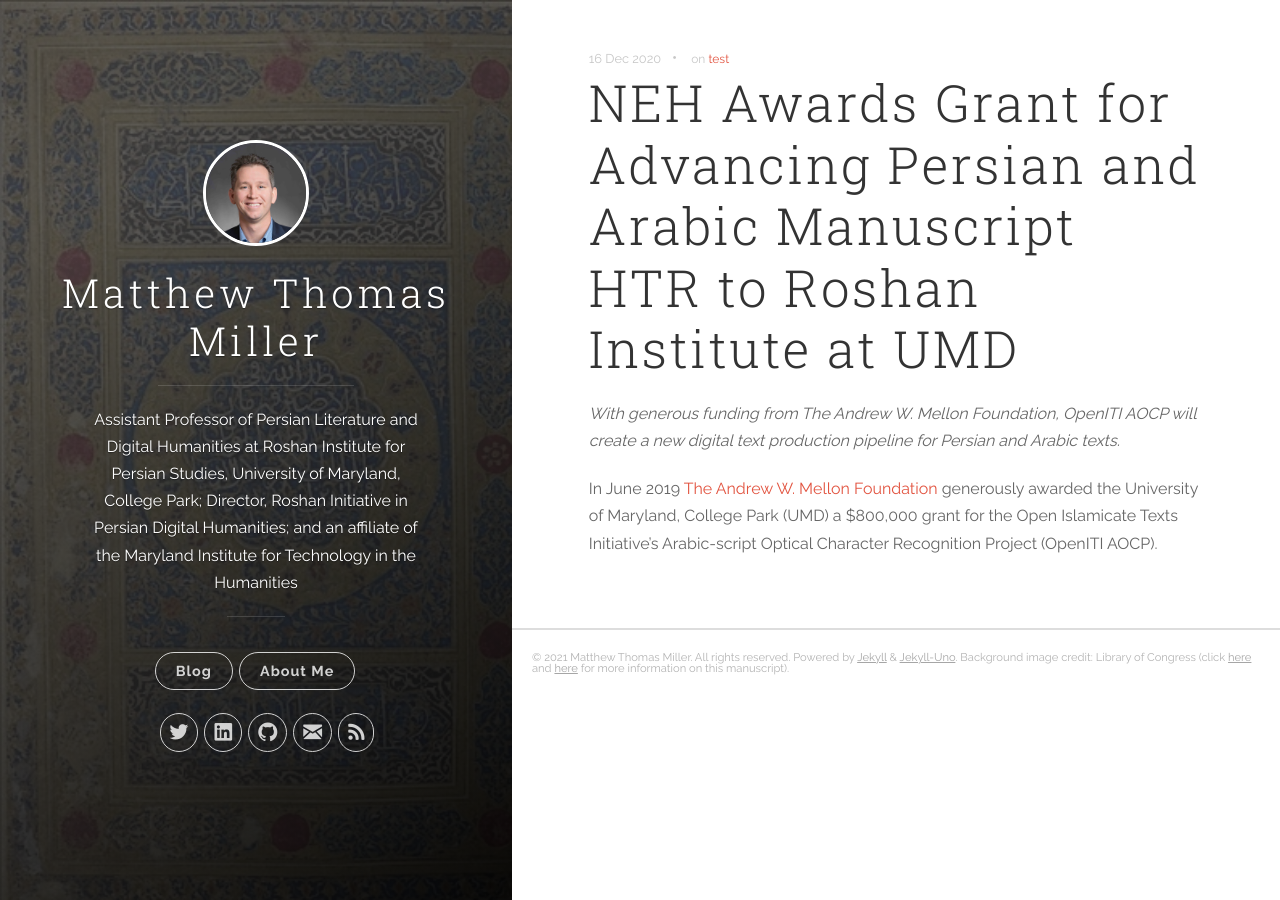
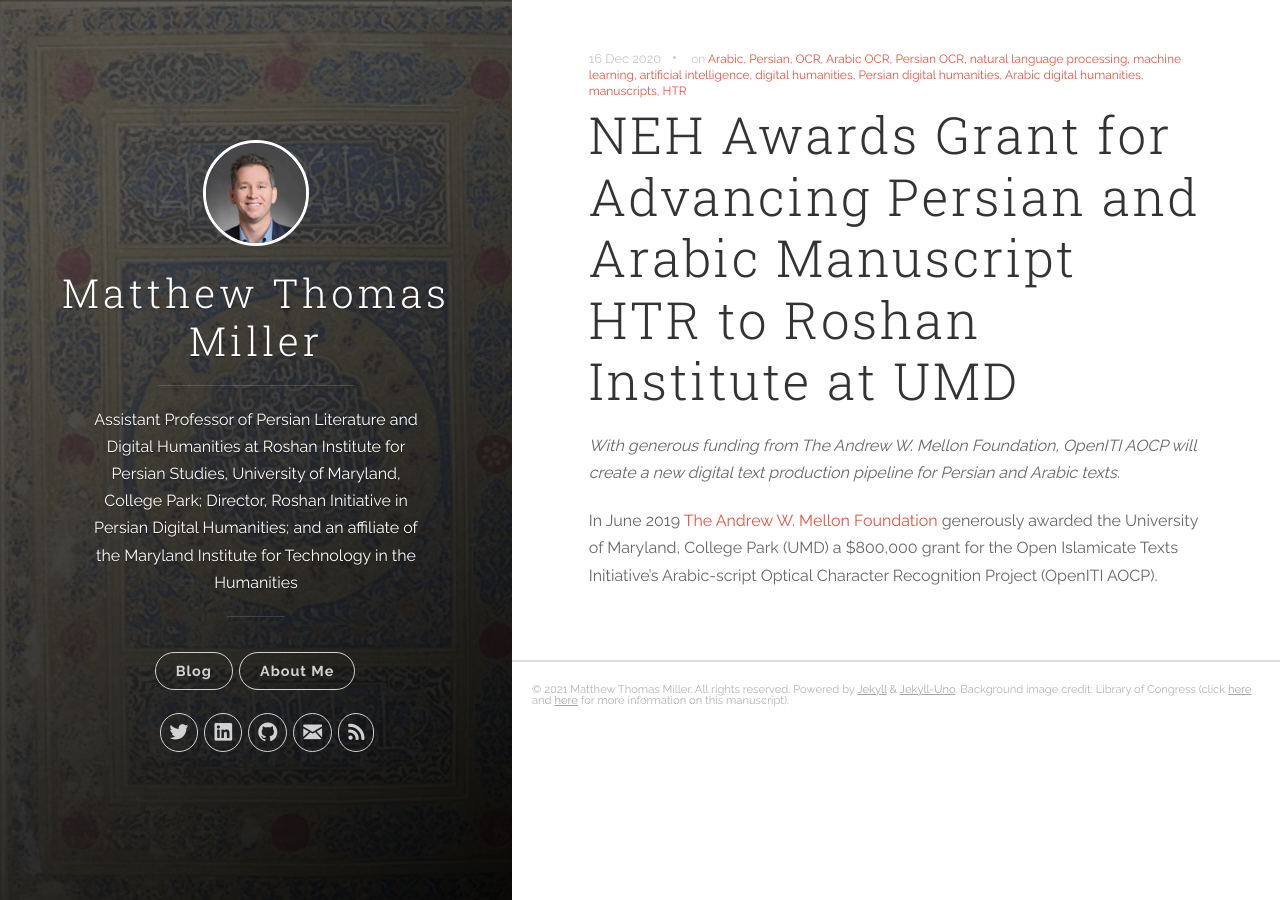
Before and after one commit to MatthewThomasMiller/MatthewThomasMiller.github.io, a Jekyll site: the page built from _posts/2020-10-09-Test.markdown, in a window 1280 px wide. Built offline with Jekyll 4.4.1, drawn with Linux system fonts in a browser that asks for light colours.

Commit message:
Update 2020-10-09-Test.markdown

```diff
--- a/_posts/2020-10-09-Test.markdown
+++ b/_posts/2020-10-09-Test.markdown
@@ -2,7 +2,7 @@
 title:  "NEH Awards Grant for Advancing Persian and Arabic Manuscript HTR to Roshan Institute at UMD"
 date:   2020-12-16
 categories: Grant
-tags: test
+tags: Arabic, Persian, OCR, Arabic OCR, Persian OCR, natural language processing, machine learning, artificial intelligence, digital humanities, Persian digital humanities, Arabic digital humanities, manuscripts, HTR
 ---
 
 
```
